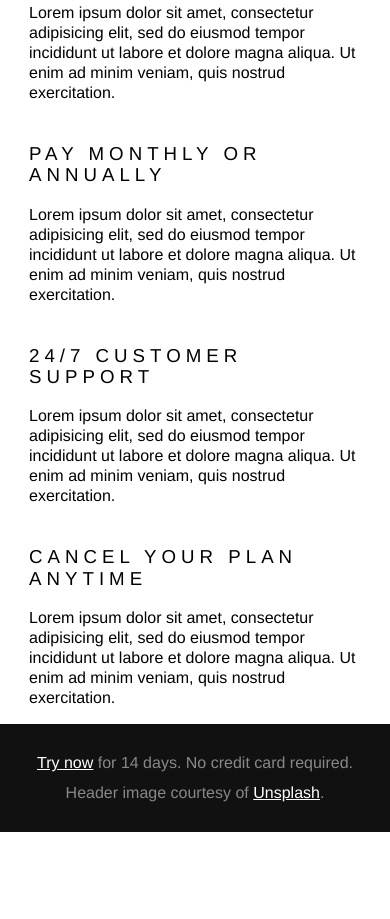
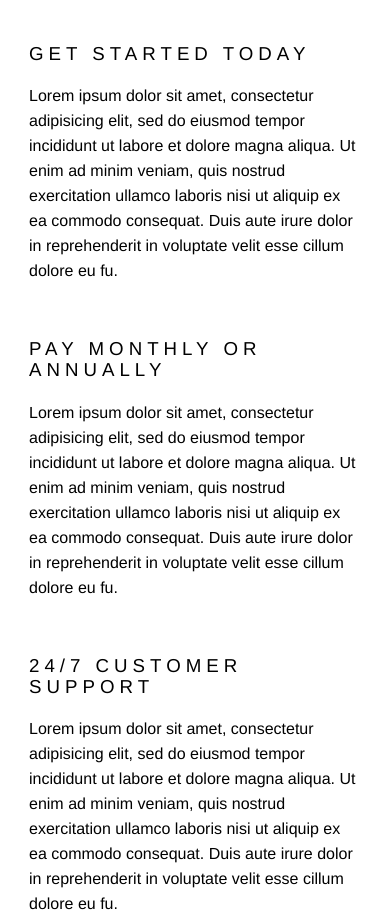
Before and after one commit to shawncothran/business_pricing_responsive_TIY_w02d03, a website: page index.html in a window 390 px wide. Shown: the part 2134-3053 px from the top of the page. Before the commit the page ends 2966 px from the top, so only its background shows below. Drawn offline with nearby package versions, Linux system fonts and the light colour scheme.

Commit message:
breakpoint 1

```diff
--- a/css/css.scss
+++ b/css/css.scss
@@ -50,7 +50,7 @@ footer {
   background: #111;
   padding: 8px 16px;
   color: #888;
-  line-height: 30px;
+  line-height: 25px;
   text-align: center;
 
   a {
@@ -64,9 +64,9 @@ main section.options article {
   border: 1px solid #cde;
   text-align: center;
   margin-bottom: 34px;
-  // &:last-of-type {
-  //   margin-bottom: 77px;
-  // }
+  &:last-of-type {
+    margin-bottom: 75px;
+  }
 
   section {
     color: #fff;
@@ -140,7 +140,7 @@ main section.options article {
 main section.reasons article {
   padding: 0 20px;
   p {
-    line-height: 20px;
+    line-height: 25px;
   }
   h3 {
     letter-spacing: 5px;
@@ -149,8 +149,9 @@ main section.reasons article {
 
 .reasons h3 {
   text-transform: uppercase;
-  margin-top: 40px;
+  margin-top: 39px;
 }
 .reason {
   text-align: left;
+  overflow: auto;
 }
--- a/index.html
+++ b/index.html
@@ -77,25 +77,25 @@
         <article class="reason">
           <h3>get started today</h3>
           <p>
-            Lorem ipsum dolor sit amet, consectetur adipisicing elit, sed do eiusmod tempor incididunt ut labore et dolore magna aliqua. Ut enim ad minim veniam, quis nostrud exercitation.
+            Lorem ipsum dolor sit amet, consectetur adipisicing elit, sed do eiusmod tempor incididunt ut labore et dolore magna aliqua. Ut enim ad minim veniam, quis nostrud exercitation ullamco laboris nisi ut aliquip ex ea commodo consequat. Duis aute irure dolor in reprehenderit in voluptate velit esse cillum dolore eu fu.
           </p>
         </article>
         <article class="reason">
           <h3>pay monthly or annually</h3>
           <p>
-            Lorem ipsum dolor sit amet, consectetur adipisicing elit, sed do eiusmod tempor incididunt ut labore et dolore magna aliqua. Ut enim ad minim veniam, quis nostrud exercitation.
+            Lorem ipsum dolor sit amet, consectetur adipisicing elit, sed do eiusmod tempor incididunt ut labore et dolore magna aliqua. Ut enim ad minim veniam, quis nostrud exercitation ullamco laboris nisi ut aliquip ex ea commodo consequat. Duis aute irure dolor in reprehenderit in voluptate velit esse cillum dolore eu fu.
           </p>
         </article>
         <article class="reason">
           <h3>24/7 customer support</h3>
           <p>
-            Lorem ipsum dolor sit amet, consectetur adipisicing elit, sed do eiusmod tempor incididunt ut labore et dolore magna aliqua. Ut enim ad minim veniam, quis nostrud exercitation.
+            Lorem ipsum dolor sit amet, consectetur adipisicing elit, sed do eiusmod tempor incididunt ut labore et dolore magna aliqua. Ut enim ad minim veniam, quis nostrud exercitation ullamco laboris nisi ut aliquip ex ea commodo consequat. Duis aute irure dolor in reprehenderit in voluptate velit esse cillum dolore eu fu.
           </p>
         </article>
         <article class="reason">
           <h3>cancel your plan anytime</h3>
           <p>
-            Lorem ipsum dolor sit amet, consectetur adipisicing elit, sed do eiusmod tempor incididunt ut labore et dolore magna aliqua. Ut enim ad minim veniam, quis nostrud exercitation.
+            Lorem ipsum dolor sit amet, consectetur adipisicing elit, sed do eiusmod tempor incididunt ut labore et dolore magna aliqua. Ut enim ad minim veniam, quis nostrud exercitation ullamco laboris nisi ut aliquip ex ea commodo consequat. Duis aute irure dolor in reprehenderit in voluptate velit esse cillum dolore eu fu.
           </p>
         </article>
       </section>
```
Also changed, not shown: css/css.css.
